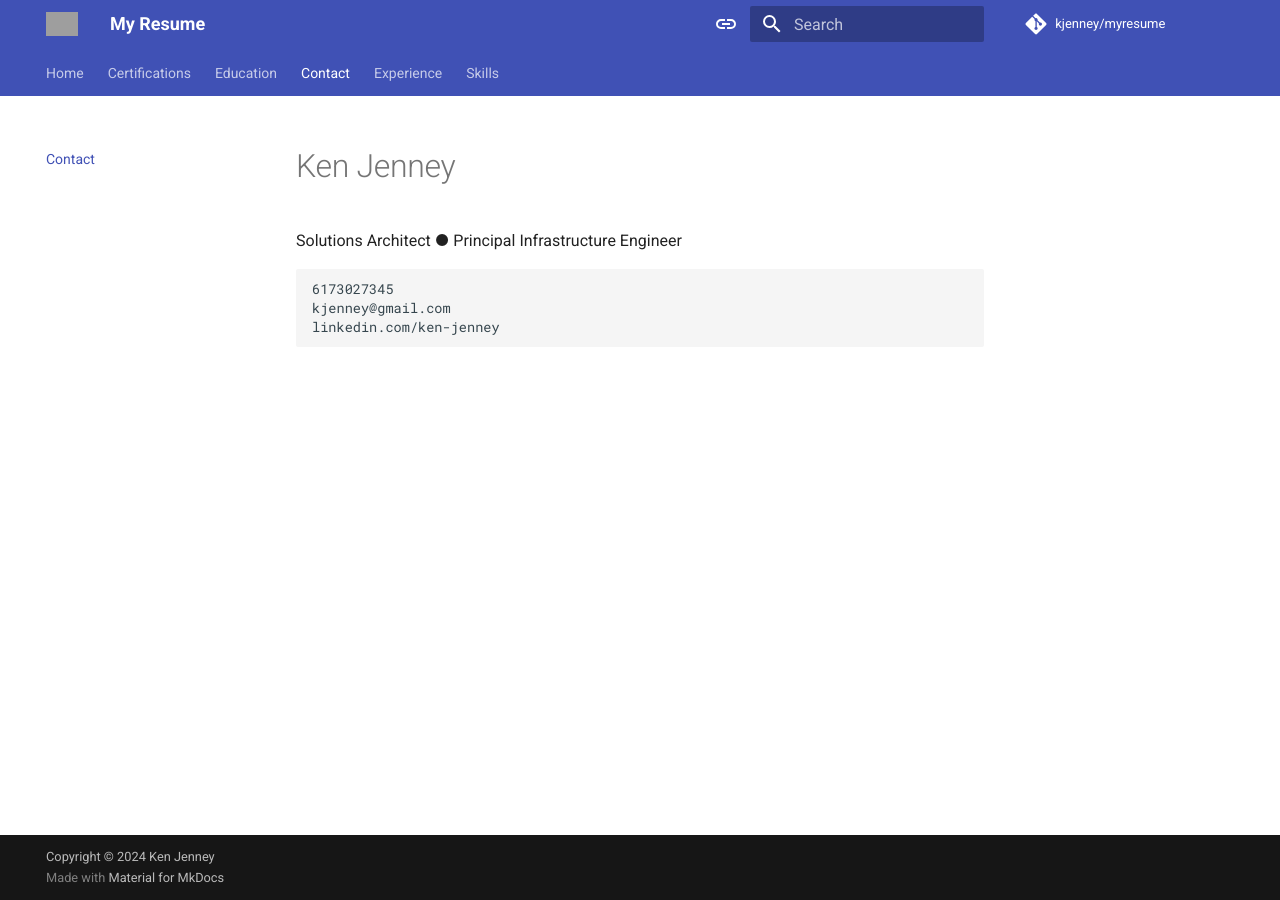
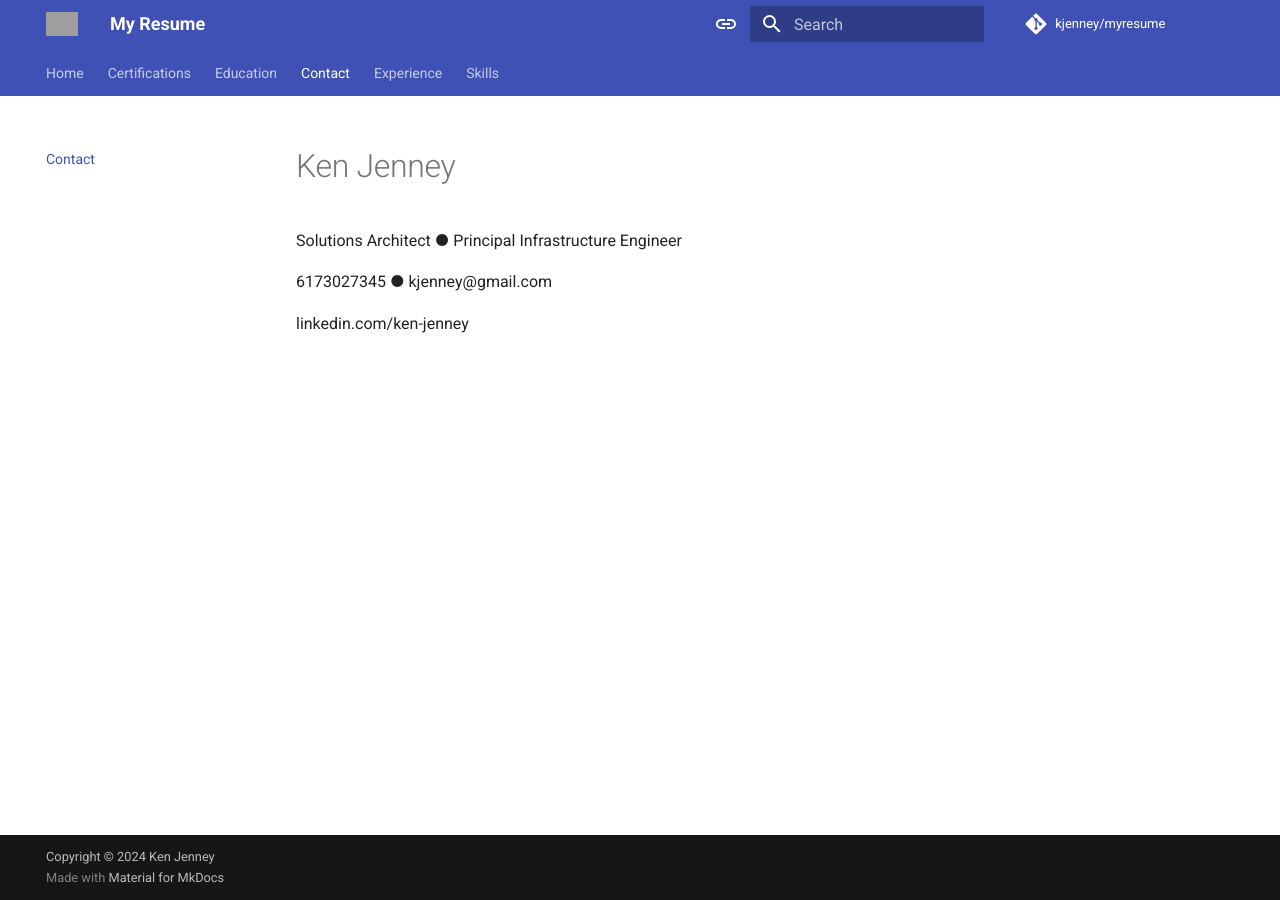
Before and after one commit to kjenney/myresume, an MkDocs documentation site: the page built from docs/contact.md, in a window 1280 px wide. Built offline with MkDocs 1.6.1 and Material for MkDocs 9.7.7, drawn with Linux system fonts in a browser that asks for light colours; comment, search, counter and statistics services are not loaded; grey boxes are pictures that could not be loaded.

````diff
--- a/docs/contact.md
+++ b/docs/contact.md
@@ -2,8 +2,6 @@
 
 Solutions Architect ● Principal Infrastructure Engineer
 
-```
-6173027345
-kjenney@gmail.com
+6173027345  ● kjenney@gmail.com
+
 linkedin.com/ken-jenney
-```
````
